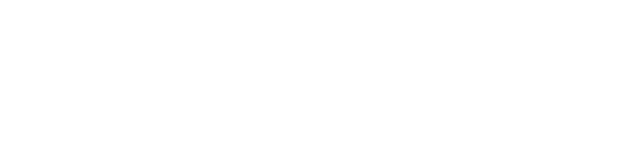
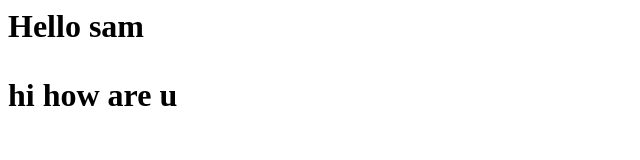
Before and after one commit to sachitha2/SE, a plain HTML site: page login.html in a window 1280 px wide. Shown: the whole page, without its empty margins (0-640 px from the left). Drawn offline with Linux system fonts and the light colour scheme.

Commit message:
3rd commit

```diff
--- a/login.html
+++ b/login.html
@@ -3,6 +3,7 @@
         <title>Login page</title>
     </head>
     <body>
-
+        <h1>Hello sam</h>
+            <p>hi how are u</p>
     </body>
 </html>
```
